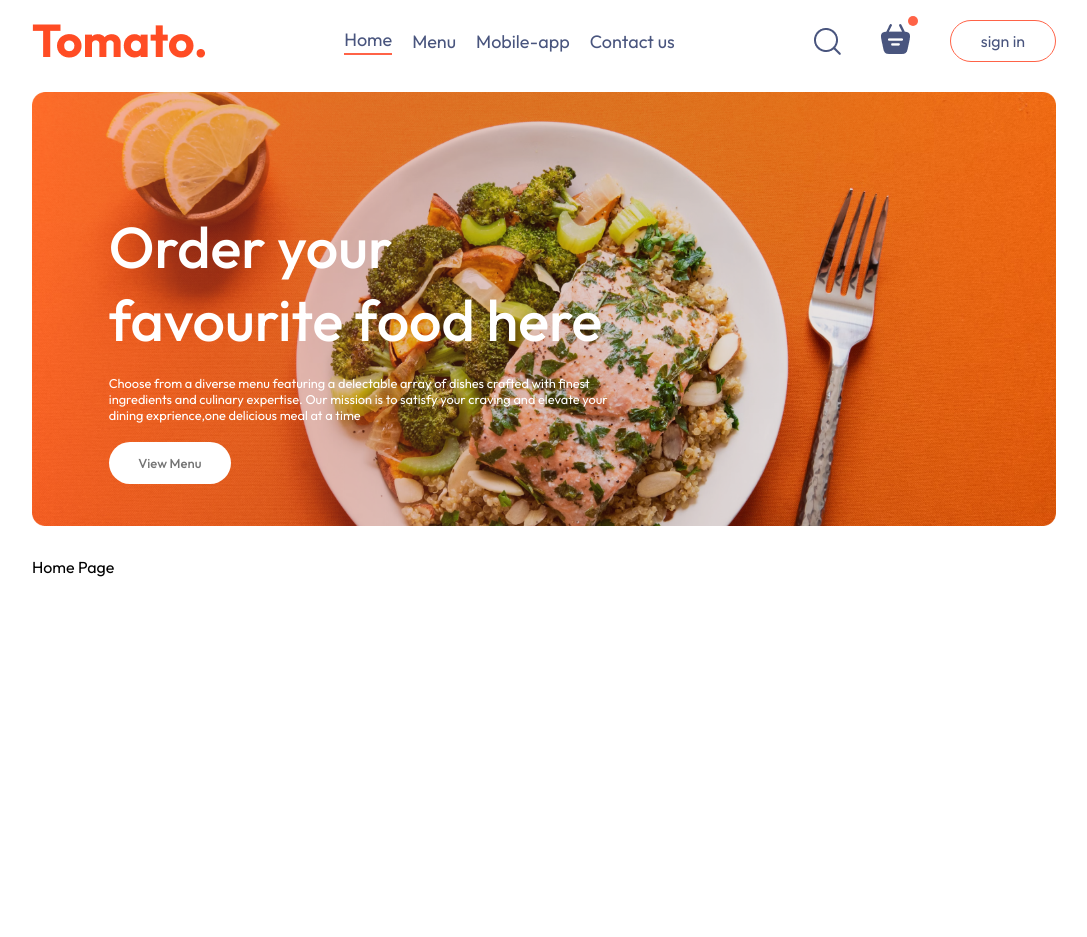
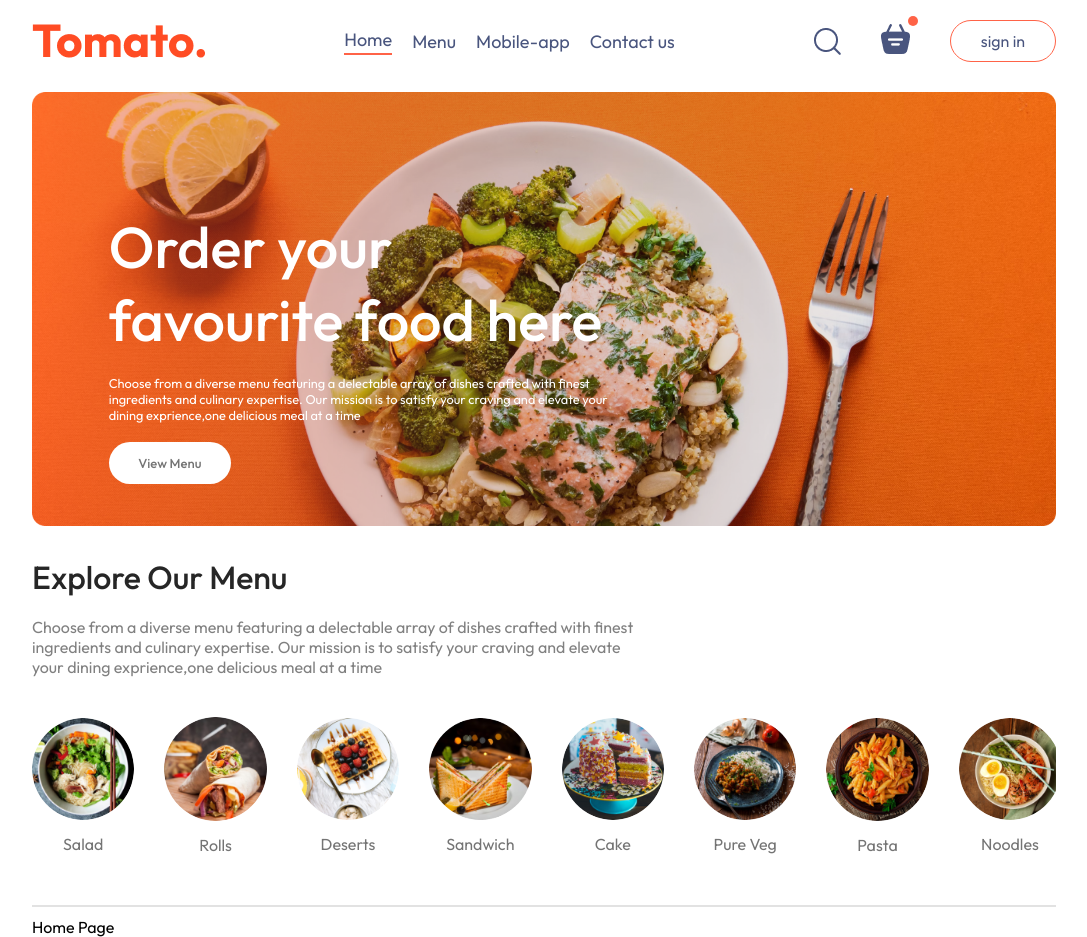
Before and after one commit to Shaurya0786/Food-Delivery-Application, a React (Vite) app in the folder frontend/: page / in a window 1280 px wide. Shown: the whole page, without its empty margins (96-1183 px from the left). Before the commit the page ends 800 px from the top, so only its background shows below. Built offline with nearby package versions, Linux system fonts and the light colour scheme.

Commit message:
Menu sections Setup

```diff
--- /dev/null
+++ b/frontend/src/components/ExploreMenu/ExploreMenu.css
@@ -0,0 +1,49 @@
+.explore-menu{
+    display: flex;
+    flex-direction: column;
+    gap: 20px;
+}
+
+.explore-menu h1{
+    color: #262626;
+    font-weight: 500;
+}
+
+.explore-menu-text{
+    max-width: 60%;
+    color: #808080;
+}
+.explore-menu-list{
+    display: flex;
+    justify-content: space-between;
+    align-items: center;
+    gap: 30px;
+    text-align: center;
+    margin: 20px 0px;
+    overflow-x: scroll;
+    /* animation: scroll 40% linear infinite; */
+}
+.explore-menu-list::-webkit-scrollbar{
+    display: none;
+}
+
+.explore-menu-list-item img{
+    width: 8.0vw;
+    min-width: 80px;
+    cursor: pointer;
+    border-radius: 50%;
+    transition: 0.2s;
+}
+.explore-menu-list-item p{
+    margin-top: 10px;
+    color: #747474;
+    font-size: max(1.2vw,16px);
+    cursor: pointer;
+
+}
+.explore-menu hr{
+    margin: 10px 0px;
+    height: 2px;
+    background-color: #e2e2e2;
+    border: none;
+}
--- /dev/null
+++ b/frontend/src/components/ExploreMenu/ExploreMenu.jsx
@@ -0,0 +1,29 @@
+import React from 'react'
+import './ExploreMenu.css'
+import { menu_list } from '../../assets/assets'
+
+const ExploreMenu = () => {
+  return (
+    <div className='explore-menu' id='explore-menu'>
+        <h1>Explore Our Menu</h1>
+        <p className='explore-menu-text'>
+          Choose from a diverse menu featuring a delectable array of dishes
+          crafted with finest ingredients and culinary expertise.
+          Our mission is to satisfy your craving and elevate your dining exprience,one delicious meal at a time
+        </p>
+        <div className='explore-menu-list'>
+            {menu_list.map((item,index)=>{
+                return (
+                    <div key={index} className='explore-menu-list-item'>
+                        <img src={item.menu_image} alt="" />
+                        <p>{item.menu_name}</p>
+                    </div>
+                )
+            })}
+        </div>
+        <hr />
+    </div>
+  )
+}
+
+export default ExploreMenu
--- a/frontend/src/pages/Home/Home.jsx
+++ b/frontend/src/pages/Home/Home.jsx
@@ -1,11 +1,13 @@
 import React from 'react'
 import './home.css'
 import Header from '../../components/Header/Header'
+import ExploreMenu from '../../components/ExploreMenu/ExploreMenu'
 
 function Home(){
   return (
     <div>
         <Header/>
+        <ExploreMenu/>
       Home Page
     </div>
   )
```
